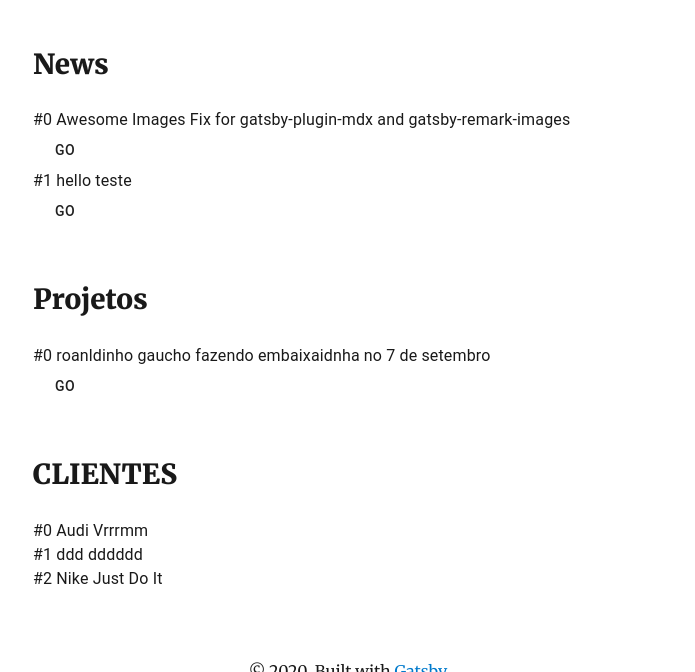
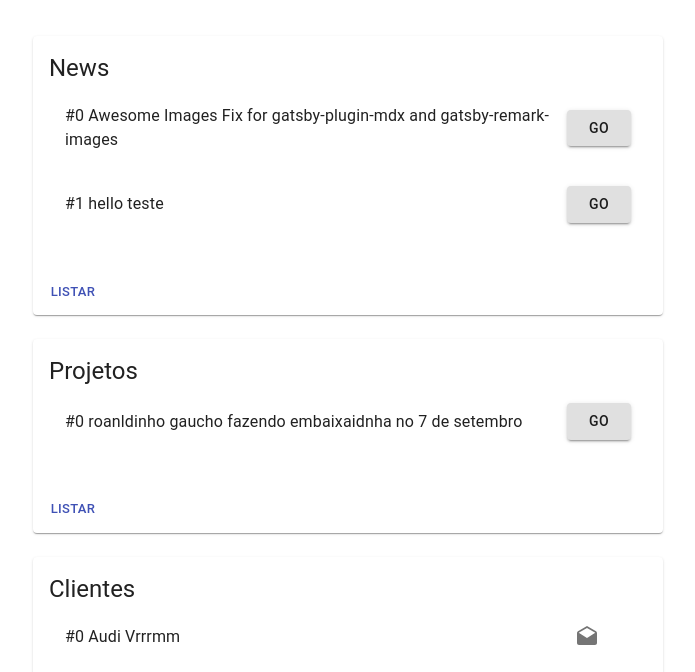
Before and after one commit to cescoferraro/cesco, a Gatsby site: page / in a window 1280 px wide. Shown: the part 118-790 px from the top of the page, without its empty margins (292-987 px from the left). Built offline with nearby package versions, Linux system fonts and the light colour scheme; Gatsby itself is replaced by a stand-in of ours; some packages are replaced by stand-ins of ours.

Commit message:
navigation ready 100 %

```diff
--- a/package.json
+++ b/package.json
@@ -9,6 +9,7 @@
   },
   "dependencies": {
     "@material-ui/core": "4.11.0",
+    "@material-ui/icons": "4.9.1",
     "@mdx-js/mdx": "^1.5.1",
     "@mdx-js/react": "^1.5.1",
     "babel-plugin-styled-components": "^1.10.0",
--- a/src/pages/index.tsx
+++ b/src/pages/index.tsx
@@ -1,4 +1,12 @@
-import { Button, Typography } from "@material-ui/core"
+import { Box, Button, Typography } from "@material-ui/core"
+import Card from "@material-ui/core/Card"
+import CardActions from "@material-ui/core/CardActions"
+import CardContent from "@material-ui/core/CardContent"
+import List from "@material-ui/core/List"
+import ListItem from "@material-ui/core/ListItem"
+import ListItemIcon from "@material-ui/core/ListItemIcon"
+import ListItemText from "@material-ui/core/ListItemText"
+import DraftsIcon from "@material-ui/icons/Drafts"
 import { graphql, navigate } from "gatsby"
 import * as React from "react"
 import Layout from "../components/layout"
@@ -6,69 +14,98 @@ import SEO from "../components/seo"
 
 const IndexPage = (props: any) => {
   const siteTitle = "Agencia Global"
-  console.log(props.data)
-  // const clients = []
   const clients = props.data.clients.edges
   const news = props.data.news.edges
   const projects = props.data.projects.edges
-  // console.log(clients)
-  // console.log(projects)
-
   return (
     <Layout location={props.location} title={siteTitle}>
       <SEO
         title="Home"
         keywords={[`blog`, `gatsby`, `javascript`, `react`]}
       />
-      <h2>News</h2>
-      {
-        news.map((d, i: number) => {
-          return (
-            <div key={i}>
-              <Typography>{`#${i.toString()} ${d.node.frontmatter.title} ${d.node.frontmatter.description}`}</Typography>
-
+      <Box style={{ marginTop: 24 }}>
+        <Card>
+          <CardContent>
+            <Typography variant="h5" component="h2">
+              News
+            </Typography>
+            <List>
+              {news.map((d, i: number) => (
+                <ListItem key={i}>
+                  <ListItemText>
+                    {`#${i.toString()} ${d.node.frontmatter.title} ${d.node.frontmatter.description}`}
+                  </ListItemText>
                   <Button
+                    variant={"contained"}
                     onClick={() => {
                       navigate("/news" + d.node.fields.slug)
                     }}
                   >
-                GO
-
+                    Go
                   </Button>
-            </div>
-          )
-        })
-      }
-      <h2>Projetos</h2>
-      {
-        projects.map((d, i: number) => {
-          return (
-            <div key={i}>
-              <Typography>{`#${i.toString()} ${d.node.frontmatter.title} ${d.node.frontmatter.description}`}</Typography>
-
+                </ListItem>
+              ))}
+            </List>
+          </CardContent>
+          <CardActions>
+            <Button onClick={() => navigate("/news")} size="small" color="primary">
+              Listar
+            </Button>
+          </CardActions>
+        </Card>
+      </Box>
+      <Box style={{ marginTop: 24 }}>
+        <Card>
+          <CardContent>
+            <Typography variant="h5" component="h2">
+              Projetos
+            </Typography>
+            <List>
+              {projects.map((d, i: number) => (
+                <ListItem key={i}>
+                  <ListItemText>
+                    {`#${i.toString()} ${d.node.frontmatter.title} ${d.node.frontmatter.description}`}
+                  </ListItemText>
                   <Button
+                    variant={"contained"}
                     onClick={() => {
                       navigate("/portifolio" + d.node.fields.slug)
                     }}
                   >
-                GO
-
+                    Go
                   </Button>
-            </div>
-          )
-        })
-      }
-      <h2>CLIENTES</h2>
-      {
-        clients.map((d, i: number) => {
-          return (
-            <div key={i}>
-              <Typography>{`#${i.toString()} ${d.node.frontmatter.name} ${d.node.frontmatter.description}`}</Typography>
-
-            </div>
-          )
-        })
-      }
+                </ListItem>
+              ))}
+            </List>
+          </CardContent>
+          <CardActions>
+            <Button onClick={() => navigate("/portifolio")} size="small" color="primary">
+              Listar
+            </Button>
+          </CardActions>
+        </Card>
+      </Box>
+      <Box style={{ marginTop: 24 }}>
+        <Card>
+          <CardContent>
+            <Typography variant="h5" component="h2">
+              Clientes
+            </Typography>
+            <List>
+              {clients.map((d, i: number) => (
+                <ListItem key={i}>
+                  <ListItemText>
+                    {`#${i.toString()} ${d.node.frontmatter.name} ${d.node.frontmatter.description}`}
+                  </ListItemText>
+                  <ListItemIcon>
+                    <DraftsIcon/>
+                  </ListItemIcon>
+                </ListItem>
+              ))}
+            </List>
+          </CardContent>
+        </Card>
+      </Box>
     </Layout>
   )
 }
```
Also changed, not shown: 1 other file. Lines whose indentation alone changed are shown as unchanged.
